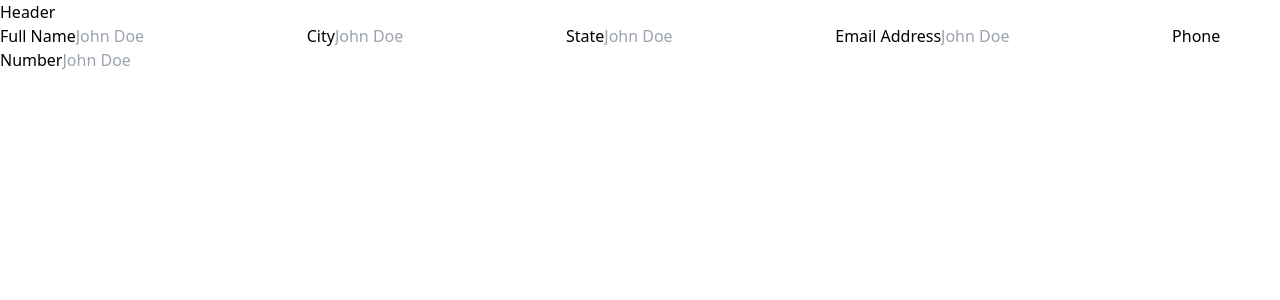
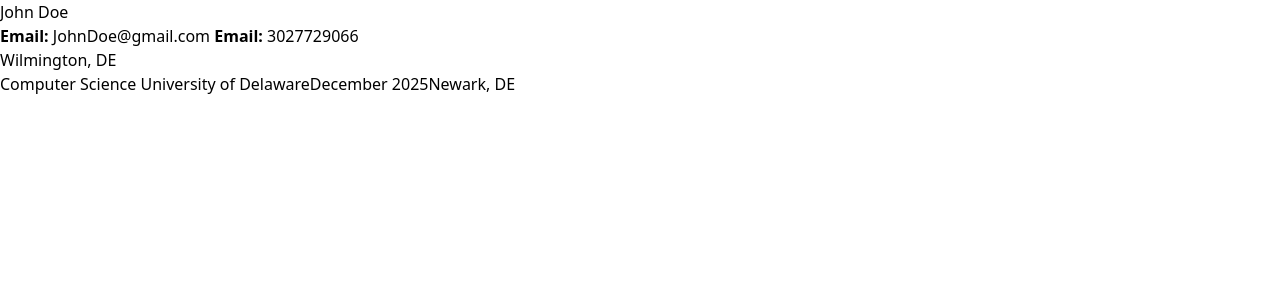
Before and after one commit to thekevinchau/ResumeGenerator, a React (Vite) app: page / in a window 1280 px wide. Shown: the top 300 px of the page. Built offline with nearby package versions, Linux system fonts and the light colour scheme.

Commit message:
Added Header section and added Education Section

```diff
--- a/src/App.tsx
+++ b/src/App.tsx
@@ -1,20 +1,22 @@
-import { useState } from "react";
-import { Resume } from "./components/Resume";
-import { HeaderInputs } from "./components/HeaderInputs";
+/*
 
+  - Pass the state values down to HeaderInputs so that it can be altered by that component.
 
+*/
 
-
+import { useState } from "react"
+import { HeaderSection } from "./components/HeaderSection";
+import { EducationSection } from "./components/EducationSection";
 
 export default function App() {
-  const [name, setName] = useState<string>("");
-  const [city, setCity] = useState<string>("");
-  const [state, setState] = useState<string>("");
-  const [email, setEmail] = useState<string>("");
-  const [number, setNumber] = useState<string>("");
-  return <div className="w-screen h-screen flex flex-col justify-center items-start bg-slate-500">
-    <div>
-    <HeaderInputs changeName={setName} changeCity={setCity} changeState={setState} changeEmail={setEmail} changeNumber={setNumber}></HeaderInputs>
+  const [personalInfo, setPersonalInfo] = useState({name: "John Doe", state: "DE", city: "Wilmington", email: "JohnDoe@gmail.com", number: "3027729066"});
+  const [educationInfo, setEducationInfo] = useState({ degree: "Computer Science", college: "University of Delaware", graduationDate: "December 2025", location: "Newark, DE"})
+
+  return <div className="w-screen h-screen flex justify-around items-start bg-slate-500">
+
+    <div className="flex flex-col">
+    <HeaderSection name={personalInfo.name} state={personalInfo.state} city={personalInfo.city} email={personalInfo.email} number={personalInfo.number}></HeaderSection>
+    <EducationSection degree={educationInfo.degree} college={educationInfo.college} location={educationInfo.location} expectedGrad={educationInfo.graduationDate}></EducationSection>
     </div>
   </div>
 }
--- /dev/null
+++ b/src/components/EducationSection.tsx
@@ -0,0 +1,13 @@
+interface EducationProps{
+    degree: string,
+    college: string,
+    expectedGrad: string,
+    location: string
+}
+
+export function EducationSection({degree, college, expectedGrad, location}: EducationProps){
+    return <div>
+        <span>{degree} {college}</span>
+        <span>{expectedGrad}{location}</span>
+    </div>
+}
--- a/src/components/HeaderInputs.tsx
+++ /dev/null
@@ -1,61 +0,0 @@
-/*
-
-TODOs:
-    - Pass input elements from child to parent (DONE)
-
-
-COMPLETED:
-    - Create form input for name, email, phone number, address
-
-*/
-
-interface HeaderProps{
-    changeName: (name: string) => void,
-    changeCity: (city: string) => void,
-    changeState: (state: string) => void,
-    changeEmail: (email: string) => void,
-    changeNumber: (phoneNum: string) => void,
-
-
-}
-
-export function HeaderInputs({changeName,changeCity, changeState, changeEmail, changeNumber }:HeaderProps): JSX.Element{
-
-    function nameInput(event: React.ChangeEvent<HTMLInputElement>): void {
-        changeName(event.target.value);
-    }
-    function cityInput(event: React.ChangeEvent<HTMLInputElement>): void {
-        changeCity(event.target.value);
-    }
-    function stateInput(event: React.ChangeEvent<HTMLInputElement>): void {
-        changeState(event.target.value);
-    }
-    function emailInput(event: React.ChangeEvent<HTMLInputElement>): void {
-        changeEmail(event.target.value);
-    }
-    function numberInput(event: React.ChangeEvent<HTMLInputElement>): void {
-        changeNumber(event.target.value);
-    }
-
-    return <div className="border h-screen overflow-scroll">
-        <h1>Header</h1>
-        <form>
-            <label className="block mb-2 text-sm font-medium text-gray-900 dark:text-white">Full Name</label>
-            <input onChange={nameInput} type="text" id="full_name" className="bg-gray-50 border border-gray-300 text-gray-900 text-sm rounded-lg focus:ring-blue-500 focus:border-blue-500 block w-3/4 p-2.5 dark:bg-gray-700 dark:border-gray-600 dark:placeholder-gray-400 dark:text-white dark:focus:ring-blue-500 dark:focus:border-blue-500" placeholder="John Doe" required />
-
-            <label className="block mb-2 text-sm font-medium text-gray-900 dark:text-white">City</label>
-            <input onChange={cityInput} type="text" id="city" className="bg-gray-50 border border-gray-300 text-gray-900 text-sm rounded-lg focus:ring-blue-500 focus:border-blue-500 block w-3/4 p-2.5 dark:bg-gray-700 dark:border-gray-600 dark:placeholder-gray-400 dark:text-white dark:focus:ring-blue-500 dark:focus:border-blue-500" placeholder="John Doe" required />
-
-
-            <label className="block mb-2 text-sm font-medium text-gray-900 dark:text-white">State</label>
-            <input onChange={stateInput} type="text" id="state" className="bg-gray-50 border border-gray-300 text-gray-900 text-sm rounded-lg focus:ring-blue-500 focus:border-blue-500 block w-3/4 p-2.5 dark:bg-gray-700 dark:border-gray-600 dark:placeholder-gray-400 dark:text-white dark:focus:ring-blue-500 dark:focus:border-blue-500" placeholder="John Doe" required />
-
-            <label className="block mb-2 text-sm font-medium text-gray-900 dark:text-white">Email Address</label>
-            <input onChange={emailInput} type="text" id="email" className="bg-gray-50 border border-gray-300 text-gray-900 text-sm rounded-lg focus:ring-blue-500 focus:border-blue-500 block w-3/4 p-2.5 dark:bg-gray-700 dark:border-gray-600 dark:placeholder-gray-400 dark:text-white dark:focus:ring-blue-500 dark:focus:border-blue-500" placeholder="John Doe" required />
-
-
-            <label className="block mb-2 text-sm font-medium text-gray-900 dark:text-white">Phone Number</label>
-            <input onChange={numberInput} type="number" id="phone_number" className="bg-gray-50 border border-gray-300 text-gray-900 text-sm rounded-lg focus:ring-blue-500 focus:border-blue-500 block w-3/4 p-2.5 dark:bg-gray-700 dark:border-gray-600 dark:placeholder-gray-400 dark:text-white dark:focus:ring-blue-500 dark:focus:border-blue-500" placeholder="John Doe" required />
-        </form>
-        </div>
-}
--- /dev/null
+++ b/src/components/HeaderSection.tsx
@@ -0,0 +1,20 @@
+//COMPLETED
+
+
+
+interface HeaderProps{
+    name: string,
+    city: string,
+    state: string,
+    email: string,
+    number: string,
+}
+
+export function HeaderSection({name, city, state, email, number}: HeaderProps){
+    return <div className="border text-center">
+        <h1>{name}</h1>
+        <span><b>Email:</b> {email} <b>Email:</b> {number}</span>
+        <p>{city}, {state}</p>
+    </div>
+
+}
```
Also changed, not shown: src/components/Resume.tsx (deleted, +0 -17 lines).
